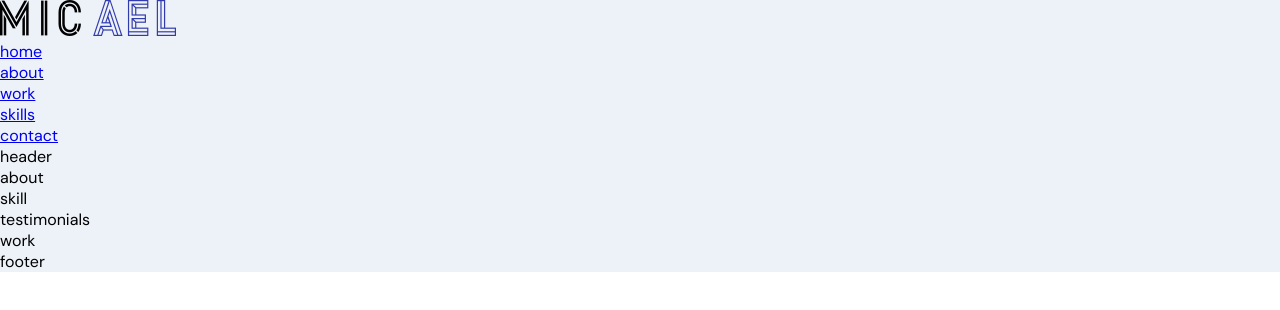
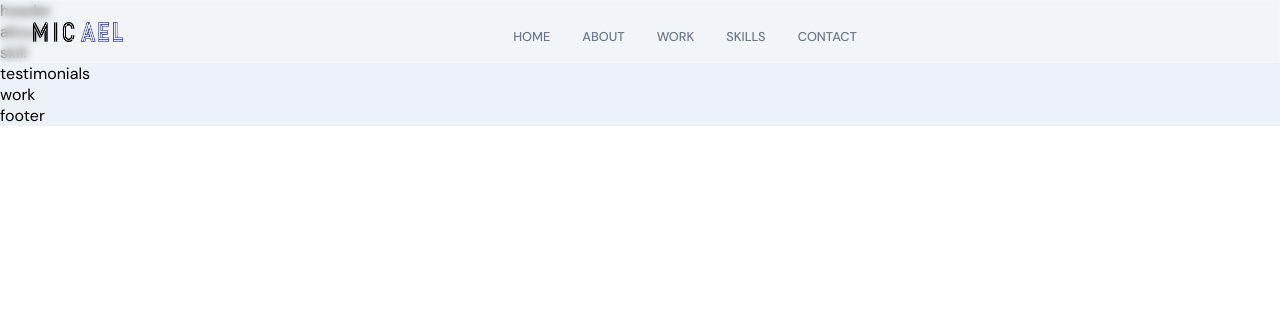
Before and after one commit to Anuj-Gupta79/Portfolio, a React (Create React App) app in the folder portfolio-frontend/: page / in a window 1280 px wide. Shown: the top 310 px of the page. Built offline with nearby package versions, Linux system fonts and the light colour scheme.

Commit message:
Navbar Done

```diff
--- a/portfolio-frontend/src/components/Navbar/navbar.jsx
+++ b/portfolio-frontend/src/components/Navbar/navbar.jsx
@@ -1,22 +1,50 @@
-import React from 'react';
-import { images } from '../../constants';
+import React, { useState } from "react";
+import { HiMenuAlt4, HiX } from "react-icons/hi";
+import { motion } from "framer-motion";
 
-const navbar = () => {
+import { images } from "../../constants";
+import "./navbar.scss";
+
+const Navbar = () => {
+  const [toggle, setToggle] = useState(false);
+
   return (
     <nav className="app__navbar">
-        <div className="app__navbar-logo">
-            <img src={images.logo} alt="logo"/>
-        </div>
-        <ul className="app__navbar-link">
-            {['home', 'about', 'work', 'skills', 'contact'].map((item) => (
-                <li key={`link-${item}`}>
-                    <div className="app__flex p-text"/>
-                    <a href={`#${item}`}>{item}</a>
+      <div className="app__navbar-logo">
+        <img src={images.logo} alt="logo" />
+      </div>
+      <ul className="app__navbar-links">
+        {["home", "about", "work", "skills", "contact"].map((item) => (
+          <li className="app__flex p-text" key={`link-${item}`}>
+            <div />
+            <a href={`#${item}`}>{item}</a>
+          </li>
+        ))}
+      </ul>
+
+      <div className="app__navbar-menu">
+        <HiMenuAlt4 onClick={() => setToggle(true)} />
+
+        {toggle && (
+          <motion.div
+            whileInView={{ x: [300, 0] }}
+            transition={{ duration: 0.85, ease: "easeOut" }}
+          >
+            <HiX onClick={() => setToggle(false)} />
+            <ul>
+              {["home", "about", "work", "skills", "contact"].map((item) => (
+                <li key={item}>
+                  <a href={`#${item}`} onClick={() => setToggle(false)}>
+                    {item}
+                  </a>
                 </li>
-            ))}
-        </ul>
+              ))}
+            </ul>
+          </motion.div>
+        )}
+      </div>
     </nav>
-  )
-}
+  );
+};
 
-export default navbar
+export default Navbar;
--- a/portfolio-frontend/src/components/Navbar/navbar.scss
+++ b/portfolio-frontend/src/components/Navbar/navbar.scss
@@ -0,0 +1,153 @@
+.app__navbar {
+  width: 100%;
+
+  display: flex;
+  justify-content: space-between;
+  align-items: center;
+
+  padding: 1rem 2rem;
+  background: rgba(255, 255, 255, 0.25);
+  -webkit-backdrop-filter: blur(4px);
+  backdrop-filter: blur(4px);
+  border: 1px solid rgba(255, 255, 255, 0.18);
+  position: fixed;
+  z-index: 2;
+}
+
+.app__navbar-logo {
+  display: flex;
+  justify-content: flex-start;
+  align-items: center;
+
+  img {
+    width: 90px;
+    height: 20px;
+
+    @media screen and (min-width: 2000px) {
+      width: 180px;
+      height: 40px;
+    }
+  }
+}
+
+.app__navbar-links {
+  flex: 1;
+  display: flex;
+  justify-content: center;
+  align-items: center;
+  list-style: none;
+
+  li {
+    margin: 0 1rem;
+    cursor: pointer;
+    flex-direction: column;
+
+    div {
+      width: 5px;
+      height: 5px;
+      background: transparent;
+      border-radius: 50%;
+      margin-bottom: 5px;
+    }
+
+    a {
+      color: var(--gray-color);
+      text-decoration: none;
+      flex-direction: column;
+      text-transform: uppercase;
+      font-weight: 500;
+
+      transition: all 0.3s ease-in-out;
+      &:hover {
+        color: var(--secondary-color);
+      }
+    }
+    &:hover {
+      div {
+        background: var(--secondary-color);
+      }
+    }
+  }
+  @media screen and (max-width: 900px) {
+    display: none;
+  }
+}
+
+.app__navbar-menu {
+  width: 35px;
+  height: 35px;
+  border-radius: 50%;
+  position: relative;
+  display: flex;
+  justify-content: center;
+  align-items: center;
+  background-color: var(--secondary-color);
+  svg {
+    width: 70%;
+    height: 70%;
+    color: var(--white-color);
+  }
+
+  div {
+    position: fixed;
+    top: 0;
+    bottom: 0;
+    right: 0;
+    z-index: 5;
+    padding: 1rem;
+    width: 80%;
+    height: 100vh;
+    display: flex;
+    justify-content: flex-end;
+    align-items: flex-end;
+    flex-direction: column;
+    background: url("../../assets/bgWhite.png");
+    background-color: var(--white-color);
+    background-size: cover;
+    background-repeat: repeat;
+    box-shadow: 0px 0px 20px rgba(168, 168, 168, 0.15);
+
+    svg {
+      width: 35px;
+      height: 35px;
+      color: var(--secondary-color);
+      margin: 0.5rem 1rem;
+    }
+
+    ul {
+      list-style: none;
+      margin: 0;
+      padding: 0;
+      height: 100%;
+      width: 100%;
+      display: flex;
+      justify-content: flex-start;
+      align-items: flex-start;
+      flex-direction: column;
+
+      li {
+        margin: 1rem;
+
+        a {
+          color: var(--gray-color);
+          text-decoration: none;
+          font-size: 1rem;
+          text-transform: uppercase;
+          font-weight: 500;
+          transition: all 0.3s ease-in-out;
+          &:hover {
+            color: var(--secondary-color);
+          }
+        }
+      }
+    }
+
+    @media screen and (min-width: 900px) {
+      display: none;
+    }
+  }
+
+  @media screen and (min-width: 900px) {
+    display: none;
+  }
+}
```
